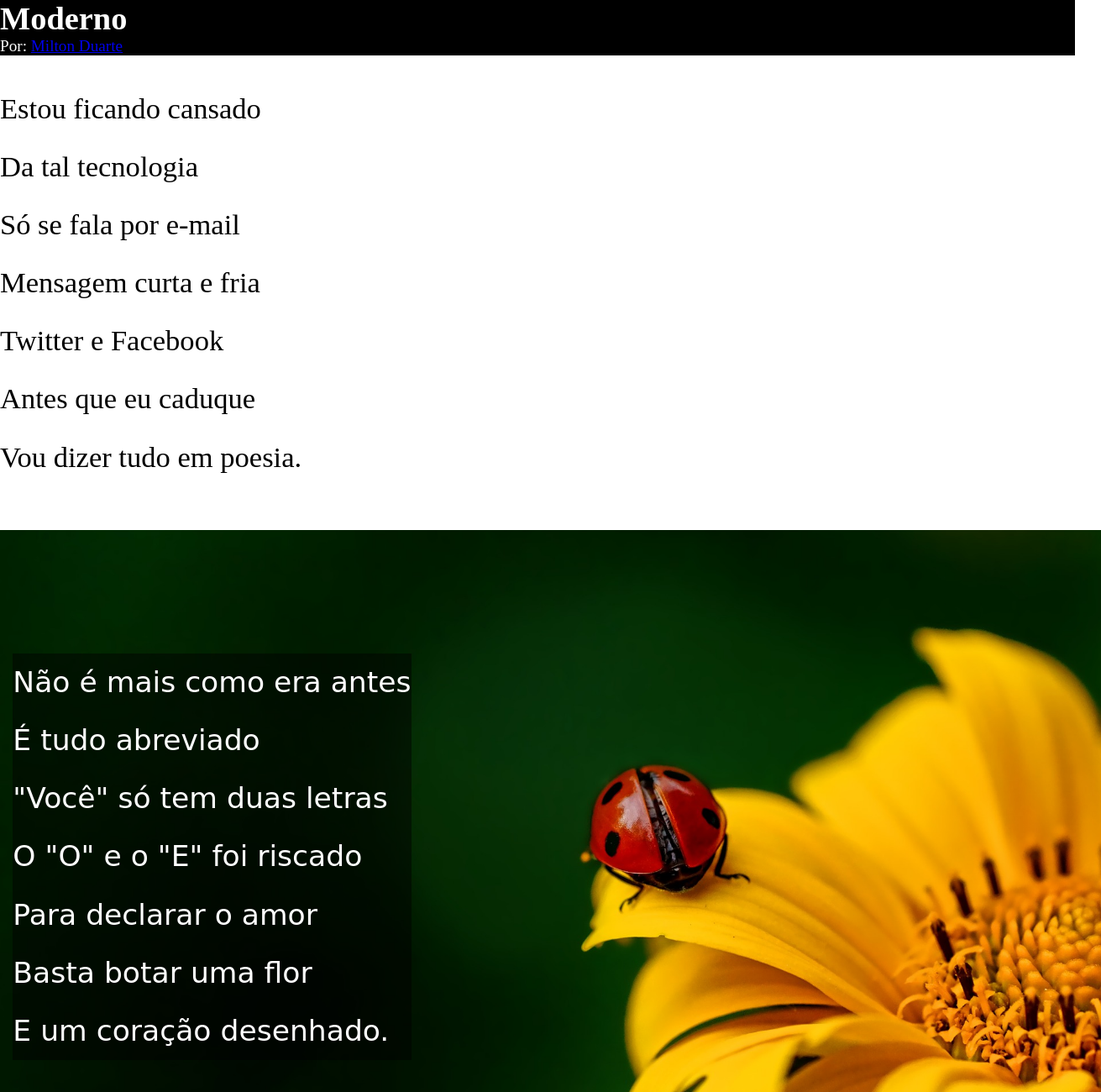
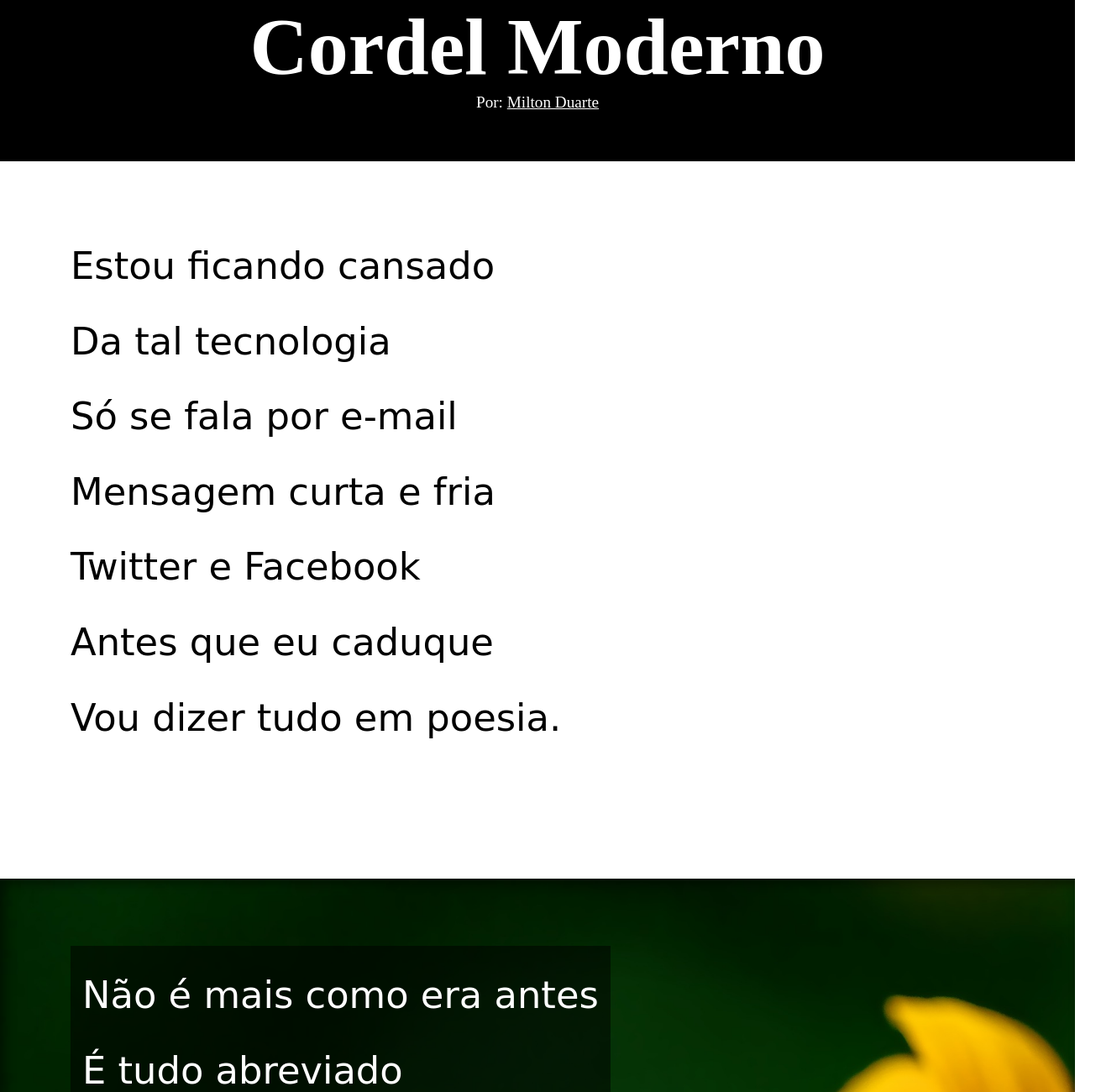
Before and after one commit to OnyxRaijin/projeto-cordel, a plain HTML site: page index.html in a window 1280 px wide. Shown: the top 1300 px of the page at 84% size, 1311 px wide, since content can reach past the window. Drawn offline with Linux system fonts and the light colour scheme.

Commit message:
Estilização
Tornei o design do site mais polido.

```diff
--- a/estilo/style.css
+++ b/estilo/style.css
@@ -11,45 +11,61 @@
 */
 body{
     width: 100%;
+    min-height: 100vh;
     scroll-behavior: smooth;
     box-sizing: border-box;
     font-size: larger;
 }
+body a{
+    color: #ffffff;}
 /*
 ================Cabeçalho===============
 */
 header{
+    display: flex;
+    flex-direction: column;
+    align-items: center;
+    align-content: center;
+    flex-wrap: nowrap;
+    margin: 0 auto;
     background-color: #000000;
     color: #ffffff;
+    height: 10em;
+}
+header h1{
+    font-size: 5em;
 }
 /*
 ================Conteúdo================
 */
-main p{
-    font-size: 1.8em;
+
+section {
+    padding-top: 10vh;
+    padding-bottom: 10vh;
     line-height: 2em;
+    padding-left: 1.875em;
+    font-family: cursive;
+    font-size: 3.5vw;
+}
+section.bg-img p{
+    display:inline-block;
+    padding: 0.3125em;
+    background-color: #00000083;
+}
+.bg-img{
+    box-shadow: inset 6px 6px 13px 0px #00000078;
+    background-color: #0000007b;
+    background:center right fixed;
+    background-size: cover;
+    color: #ffffff;
 }
 #bg01{
-    display: flex;
-    align-items: center;
-    padding: 1.2%;
-    height: 100vh;
-    width: 100%;
-    background: #ffffff url(../imagens/background001.jpg) no-repeat right center;
-    background-size: cover;
-    background-attachment: fixed;
-
+    background-image:url(../imagens/background001.jpg);
 }
-#bg01 p{
-    background-color: #0000007b;
-    font-family: cursive;
-    color: #ffffff;
-
-}
-
 #bg02{
     background-image: url(../imagens/background002.jpg);
 }
+
 p{
     margin-bottom: 1.5em;
 }
@@ -57,6 +73,7 @@ p{
 =================Rodapé=================
 */
 footer{
+    height: 5em;
     text-align: center;
     background-color: #000000;
     color: #ffffff;
--- a/index.html
+++ b/index.html
@@ -12,13 +12,16 @@
 <body>
     <!--Cabeçalho-->
     <header>
-        <h1>Moderno</h1>
+        <h1>Cordel Moderno</h1>
         <p>Por: <a href="https://www.recantodasletras.com.br/poesias/3186743" target="_blank" rel="next">Milton Duarte</a></p>
     </header>
 
     <!--Conteúdo-->
     <main>
-        <!--As divisões com .bg-comum terão o fundo branco ja as divisões com #bg01 e #bg02 terão fundo personalizado.-->
+        <!--
+        • As divisões com .bg-comum terão o fundo branco ja as divisões #bg01 e #bg02 terão fundo personalizado.
+        • .bg-img existe para as configurações em comum entre #bg01 e #bg02.
+        -->
         <section class="bg-comum">
             <p>
                 Estou ficando cansado <br>
@@ -30,7 +33,7 @@
                 Vou dizer tudo em poesia.
             </p>
         </section>
-        <section class="bg-img" id="bg01">
+        <section class="bg-img" id="bg01">  <!--Aqui terá uma imagem de fundo-->
             <p>
                 Não é mais como era antes <br>
                 É tudo abreviado <br>
@@ -62,7 +65,7 @@
                 Decifre esse rabisco.
             </p>
         </section>
-        <section class="bg-img" id="bg02">
+        <section class="bg-img" id="bg02"> <!--Aqui terá uma imagem de fundo-->
             <p>
                 Tenho saudade das cartas <br>
                 Escritas com a própria mão <br>
```
